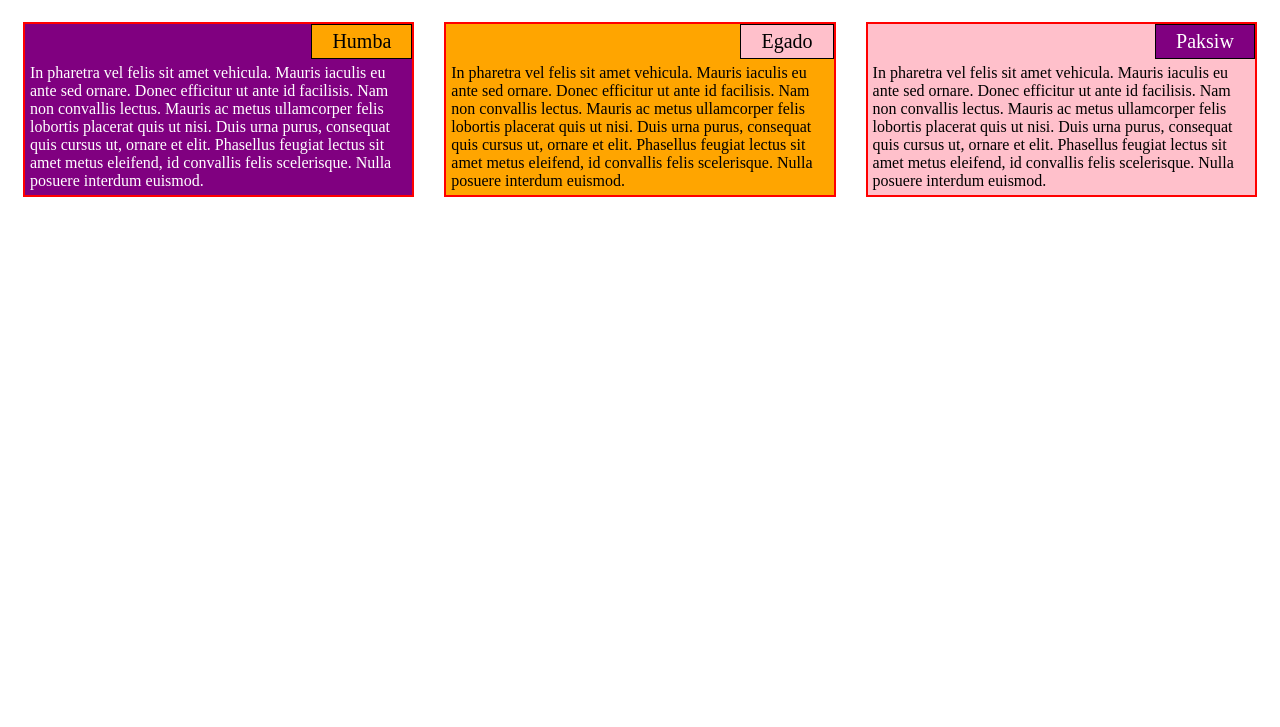
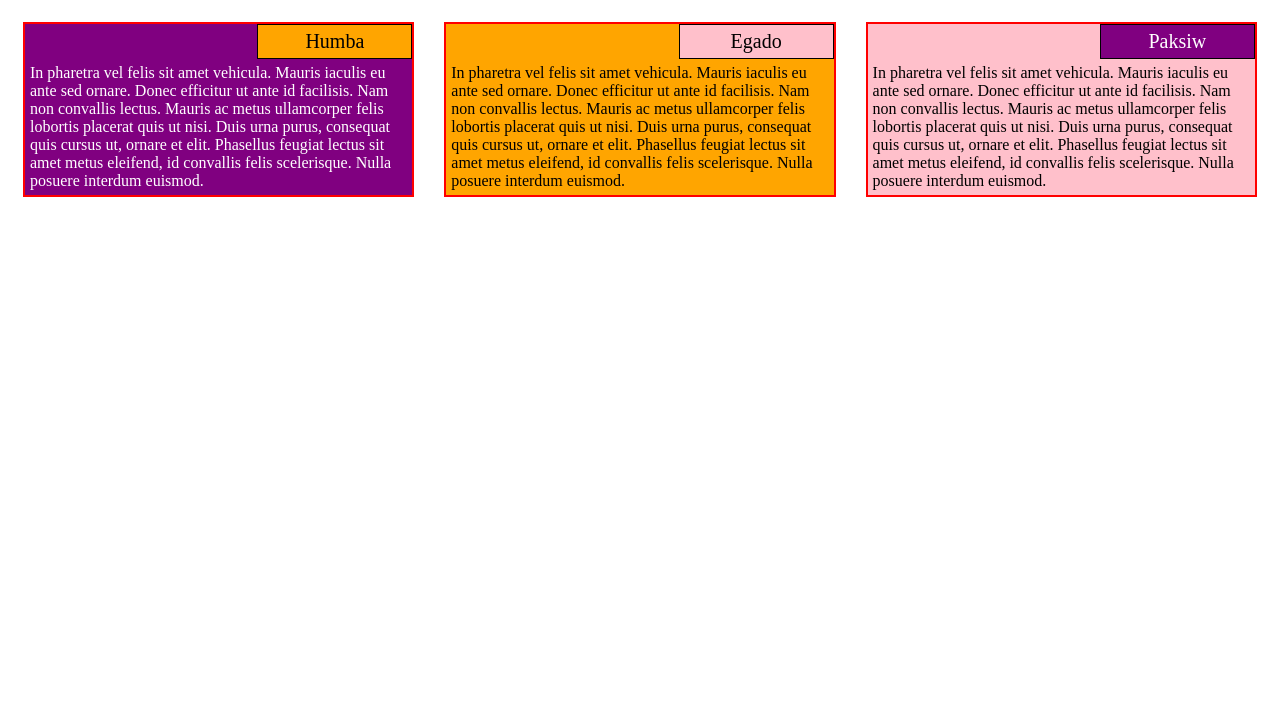
Before and after one commit to dang-Dev/final-exam, a plain HTML site: page index.html in a window 1280 px wide. Shown: the part 73-800 px from the top of the page. Drawn offline with Linux system fonts and the light colour scheme.

Commit message:
final exam

```diff
--- a/css/style.css
+++ b/css/style.css
@@ -11,6 +11,8 @@
     border: 1px solid black;
     color: white;
     font-size: 20px;
+    width: 40%;
+    text-align: center;
     padding: 5px 20px 5px 20px;
 }
 p{
```
